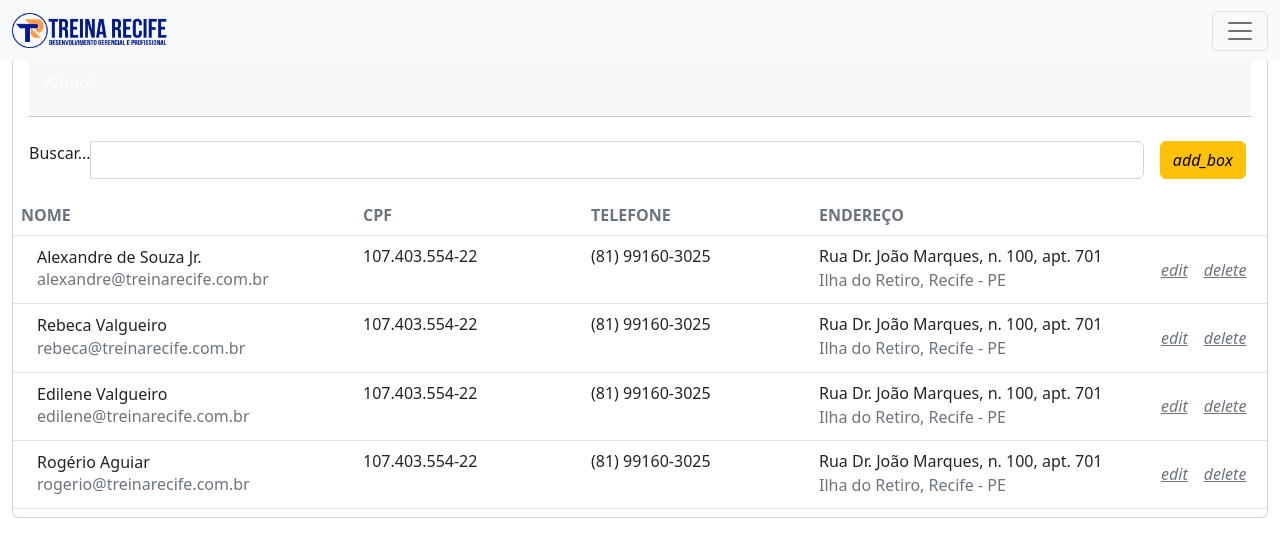
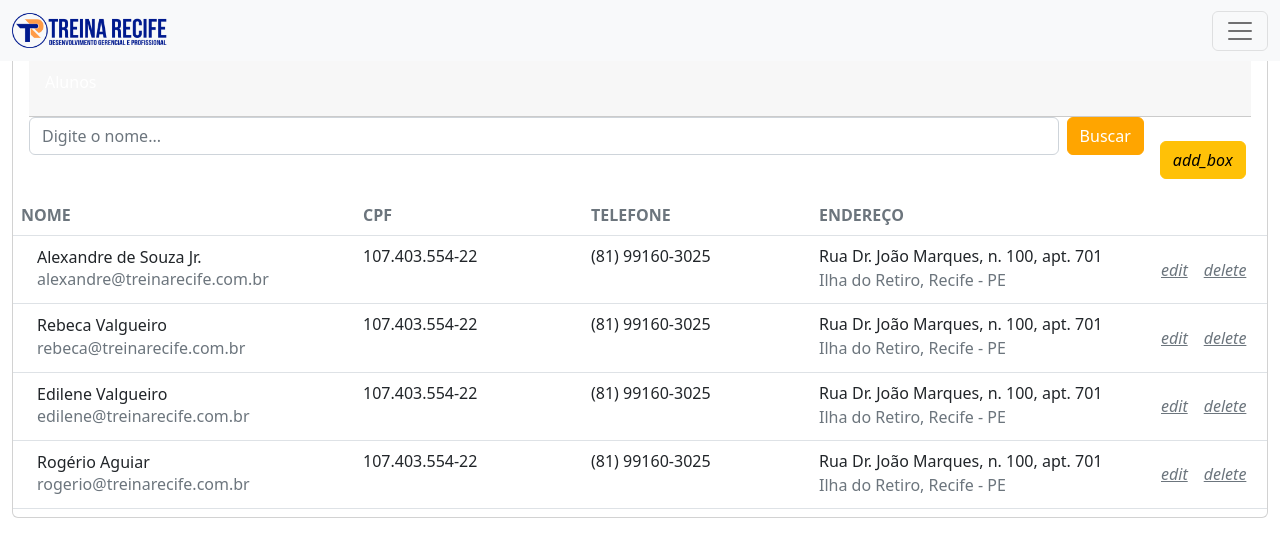
Before and after one commit to alexandresjunior/java-experience-treina-recife, a React (Create React App) app in the folder treina-recife-js/: page /alunos in a window 1280 px wide. Shown: the top 556 px of the page. Built offline with nearby package versions, Linux system fonts and the light colour scheme.

Commit message:
Add custom css to SearchBar component

```diff
--- a/treina-recife-js/public/css/styles.css
+++ b/treina-recife-js/public/css/styles.css
@@ -0,0 +1,18 @@
+.btn.btn-orange {
+    color: white;
+    background-color: orange;
+    border-color: orange;
+}
+
+.btn.btn-orange:hover {
+    color: white;
+    background-color: darkorange;
+    border-color: orange;
+    transition: 0.25s;
+}
+
+.btn.btn-orange:active {
+    color: white !important;
+    background-color: grey !important;
+    border-color: grey;
+}
--- a/treina-recife-js/public/index.html
+++ b/treina-recife-js/public/index.html
@@ -8,7 +8,7 @@
   <meta name="theme-color" content="#000000" />
   <meta name="description" content="Sistema Treina Recife" />
   <title>Treina Recife</title>
-  <link rel="stylesheet" href="css/styles.css">
+  <link rel="stylesheet" href="%PUBLIC_URL%/css/styles.css">
 </head>
 
 <body>
--- a/treina-recife-js/src/components/SearchBar.js
+++ b/treina-recife-js/src/components/SearchBar.js
@@ -1,13 +1,18 @@
 import React from "react";
+import Button from "react-bootstrap/Button";
+import Form from "react-bootstrap/Form";
 
 const SearchBar = () => {
     return (
-        <div className="d-flex align-items-center mt-4">
-            <div className="input-group input-group-outline">
-                <label className="form-label">Buscar...</label>
-                <input type="text" className="form-control" />
-            </div>
-        </div>
+        <Form className="d-flex">
+            <Form.Control
+                type="search"
+                placeholder="Digite o nome..."
+                className="me-2"
+                aria-label="Buscar"
+            />
+            <Button variant="orange">Buscar</Button>
+        </Form>
     )
 }
 
```
